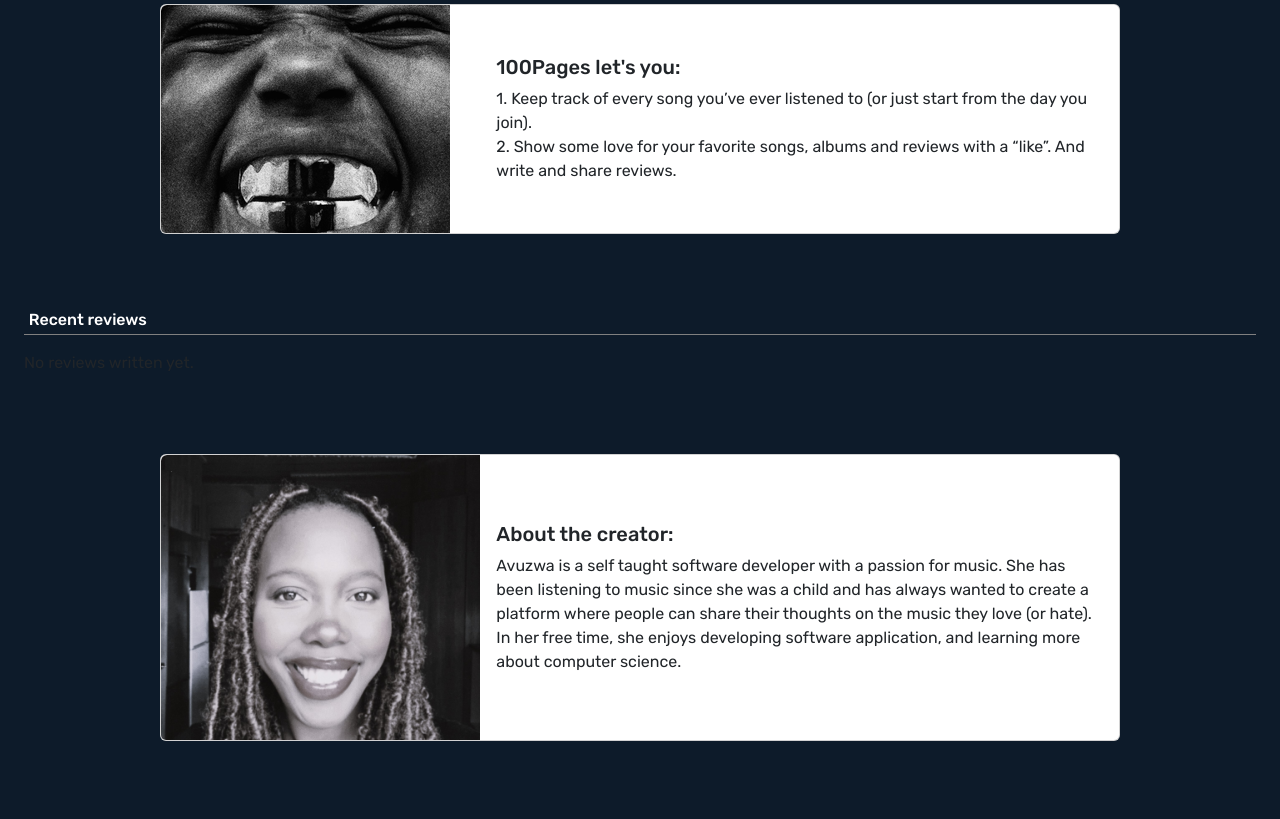
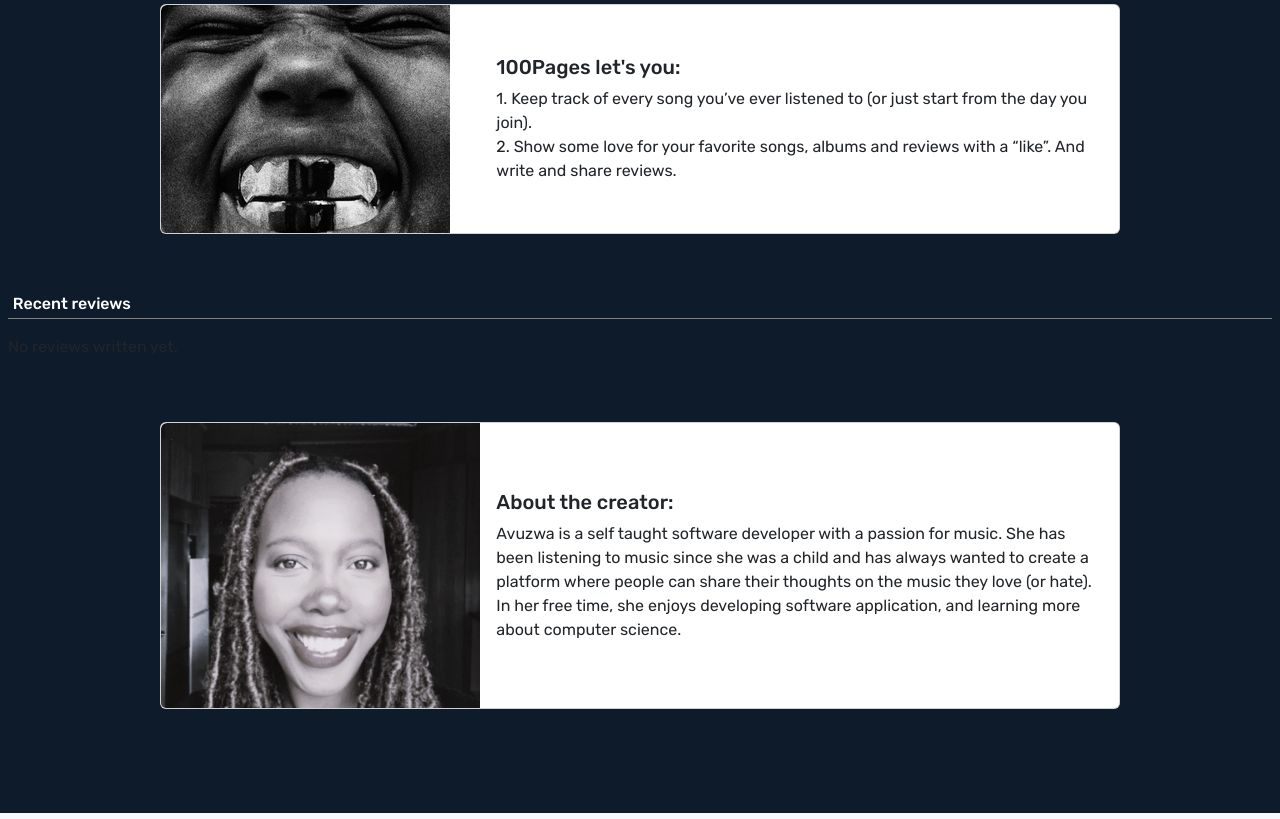
Before and after one commit to AvuMdunyelwa/100Pages, a Flask app: page / in a window 1280 px wide. Shown: the part 960-1779 px from the top of the page. Run offline with Flask 3, Linux system fonts and the light colour scheme; data that the repository does not hold is empty; parts of the project's set-up code (start-up, migrations or seed data) failed here and were passed over; some libraries are stand-ins or nearby versions.

Commit message:
fix padding in reviews container

```diff
--- a/templates/index.html
+++ b/templates/index.html
@@ -47,7 +47,7 @@
           </section>
 
             <!-- popular reviews -->
-        <section class='w-100 p-4'>
+        <section class='w-100 p-2'>
             <h6>Recent reviews</h6>
             {% if reviews %}
                 <div class="container-fluid" style="color: white;">
```
